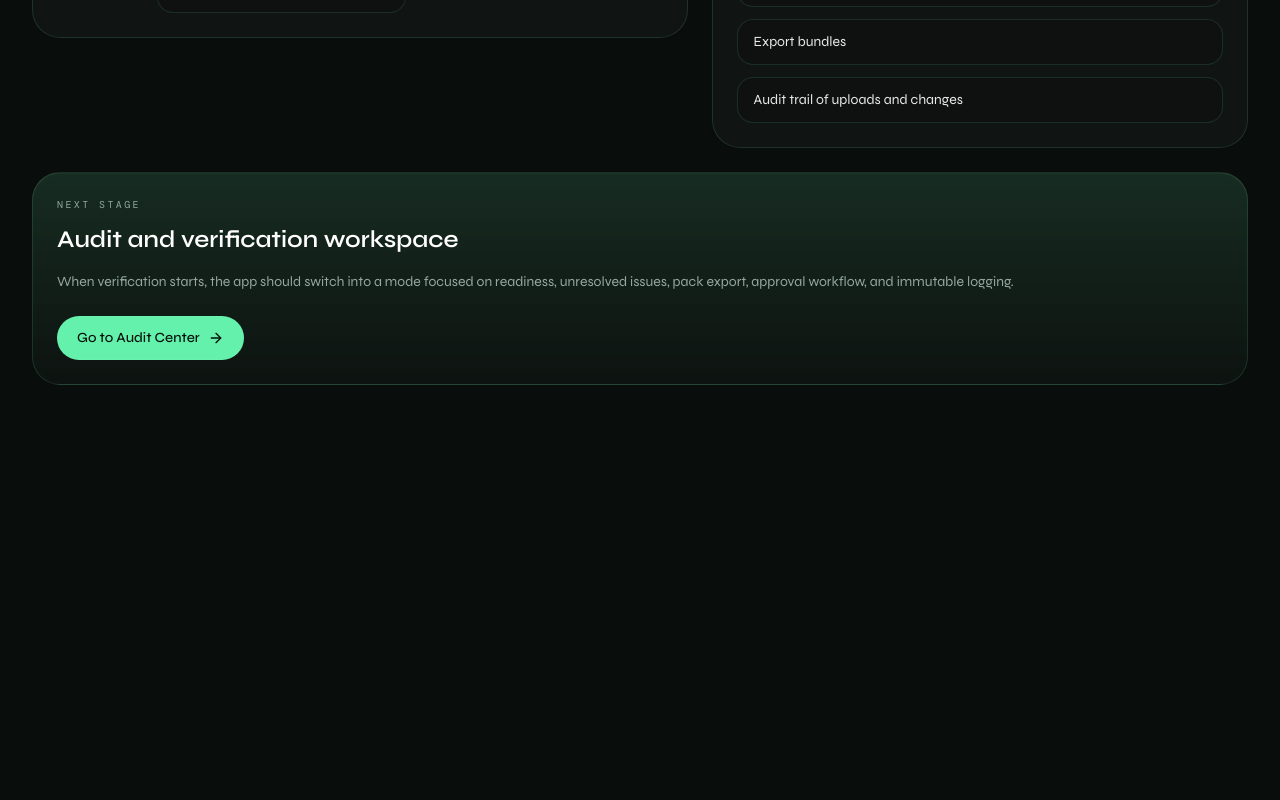
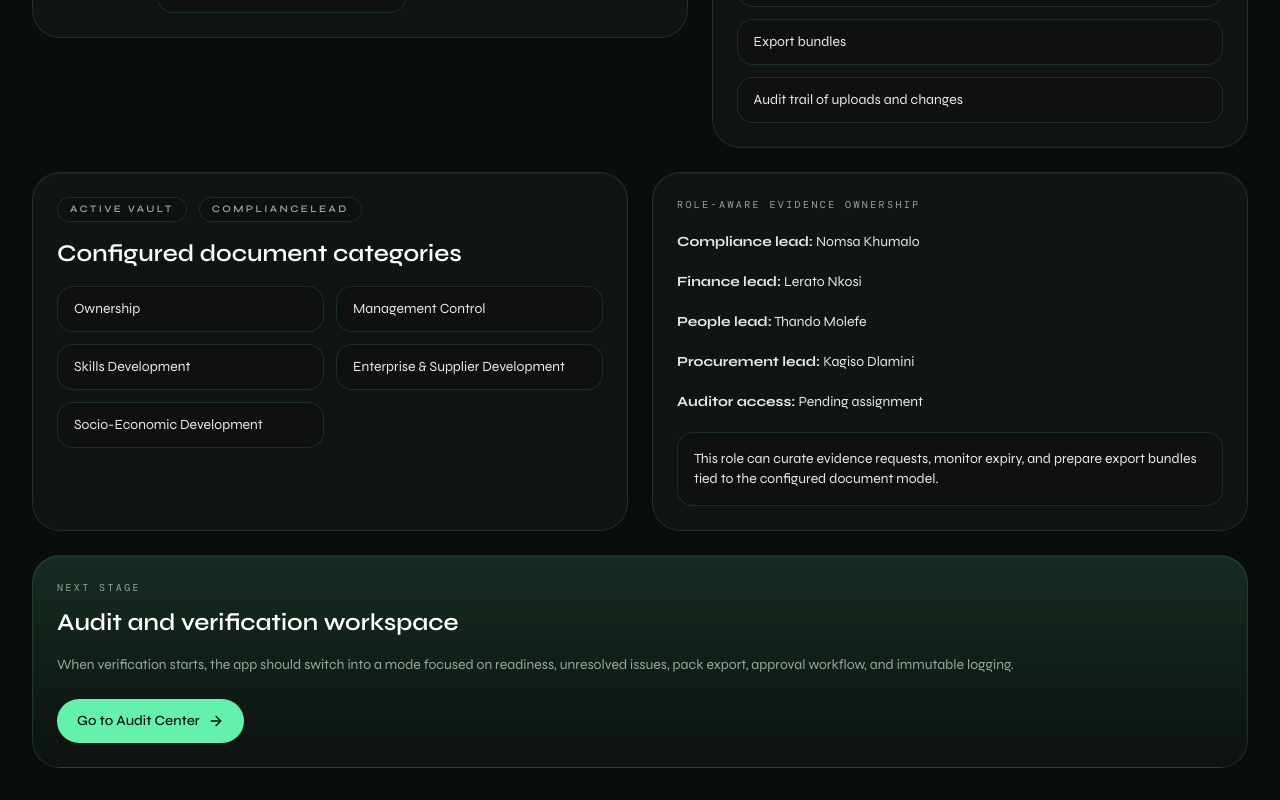
Before and after one commit to nyashahama/equi-ai, a Next.js app: page /evidence in a window 1280 px wide. Shown: the part 1215-2015 px from the top of the page. Before the commit the page ends 1632 px from the top, so only its background shows below. Built offline with nearby package versions, Linux system fonts and the light colour scheme; a web font is replaced by a local one.

Commit message:
Make evidence page respond to workspace role

```diff
--- a/app/evidence/page.tsx
+++ b/app/evidence/page.tsx
@@ -1,5 +1,10 @@
+"use client";
+
 import { ChecklistCard, NextStageCard, ProductSection, StageCards } from "@/components/product/blocks";
 import { ProductShell } from "@/components/product/shell";
+import { useWorkspace } from "@/components/product/workspace-context";
+import { Badge } from "@/components/ui/badge";
+import { Card, CardContent } from "@/components/ui/card";
 
 const documentFields = [
   "Category",
@@ -45,6 +50,8 @@ const vaultStages = [
 ];
 
 export default function EvidencePage() {
+  const { workspace } = useWorkspace();
+
   return (
     <ProductShell
       title="Evidence and Document Vault"
@@ -65,6 +72,51 @@ export default function EvidencePage() {
           </div>
         </ProductSection>
 
+        <div className="grid gap-6 xl:grid-cols-[1fr_1fr]">
+          <Card className="rounded-[1.75rem] border-white/8 bg-white/[0.03]">
+            <CardContent className="p-6">
+              <div className="flex flex-wrap items-center gap-3">
+                <Badge variant="secondary">Active vault</Badge>
+                <Badge variant="secondary">{workspace.currentUserRole}</Badge>
+              </div>
+              <h3 className="mt-4 text-2xl font-semibold text-white">Configured document categories</h3>
+              <div className="mt-4 grid gap-3 sm:grid-cols-2">
+                {workspace.documentCategories.map((category) => (
+                  <div key={category} className="rounded-[1rem] border border-white/8 bg-black/10 px-4 py-3 text-sm text-white/90">
+                    {category}
+                  </div>
+                ))}
+              </div>
+            </CardContent>
+          </Card>
+
+          <Card className="rounded-[1.75rem] border-white/8 bg-white/[0.03]">
+            <CardContent className="p-6">
+              <p className="font-mono text-[10px] uppercase tracking-[0.24em] text-[color:var(--muted-foreground)]">
+                Role-aware evidence ownership
+              </p>
+              <div className="mt-4 space-y-3 text-sm leading-7 text-white/90">
+                <p><strong>Compliance lead:</strong> {workspace.roles.complianceLead}</p>
+                <p><strong>Finance lead:</strong> {workspace.roles.financeLead}</p>
+                <p><strong>People lead:</strong> {workspace.roles.peopleLead}</p>
+                <p><strong>Procurement lead:</strong> {workspace.roles.procurementLead}</p>
+                <p><strong>Auditor access:</strong> {workspace.roles.auditor}</p>
+              </div>
+              <div className="mt-4 space-y-3">
+                {workspace.currentUserRole === "auditor" ? (
+                  <div className="rounded-[1rem] border border-white/8 bg-black/10 p-4 text-sm text-white/90">
+                    Read-only verification mode should expose the final folders, notes, and version history without editing controls.
+                  </div>
+                ) : (
+                  <div className="rounded-[1rem] border border-white/8 bg-black/10 p-4 text-sm text-white/90">
+                    This role can curate evidence requests, monitor expiry, and prepare export bundles tied to the configured document model.
+                  </div>
+                )}
+              </div>
+            </CardContent>
+          </Card>
+        </div>
+
         <NextStageCard
           title="Audit and verification workspace"
           description="When verification starts, the app should switch into a mode focused on readiness, unresolved issues, pack export, approval workflow, and immutable logging."
```
